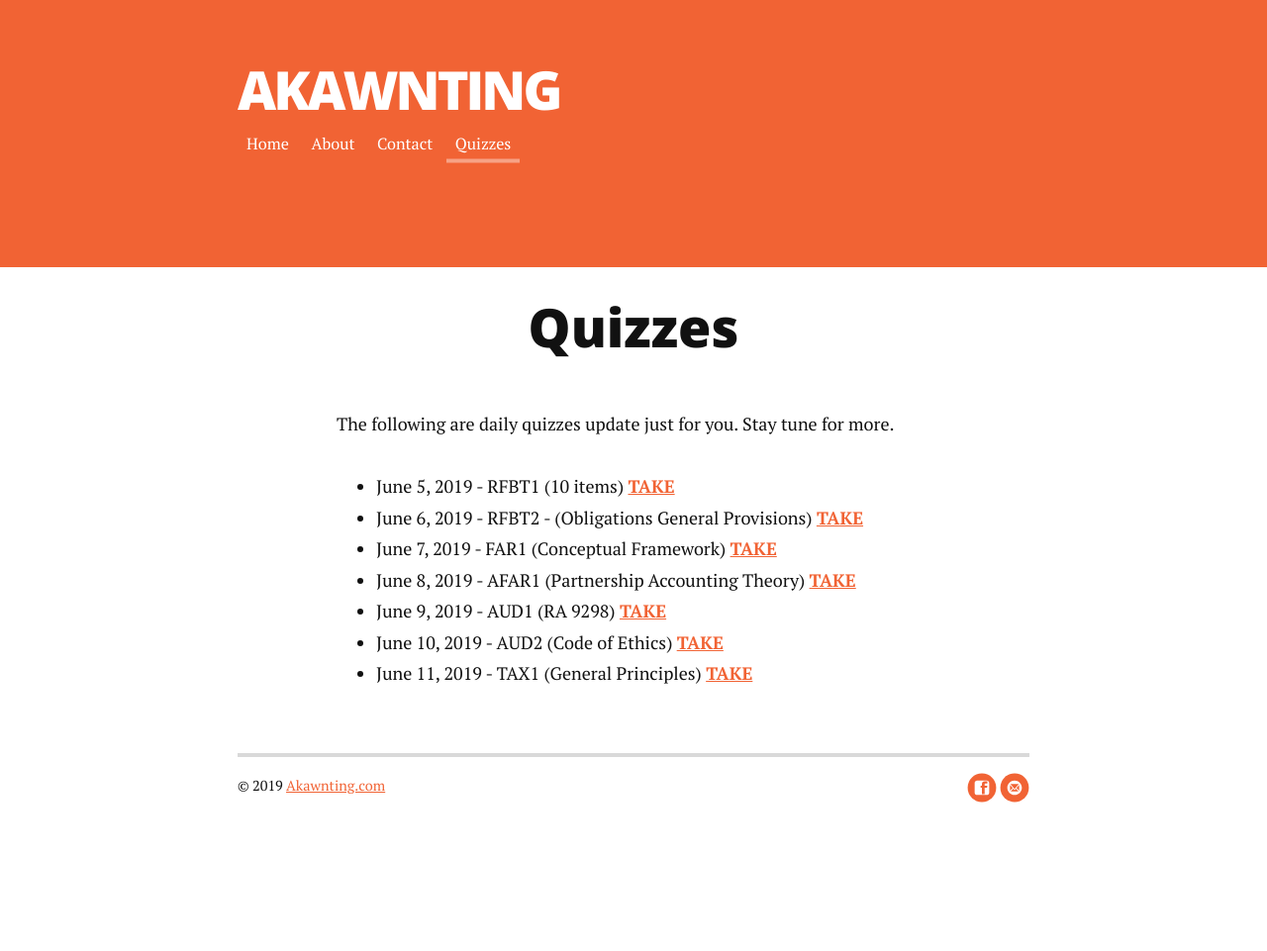
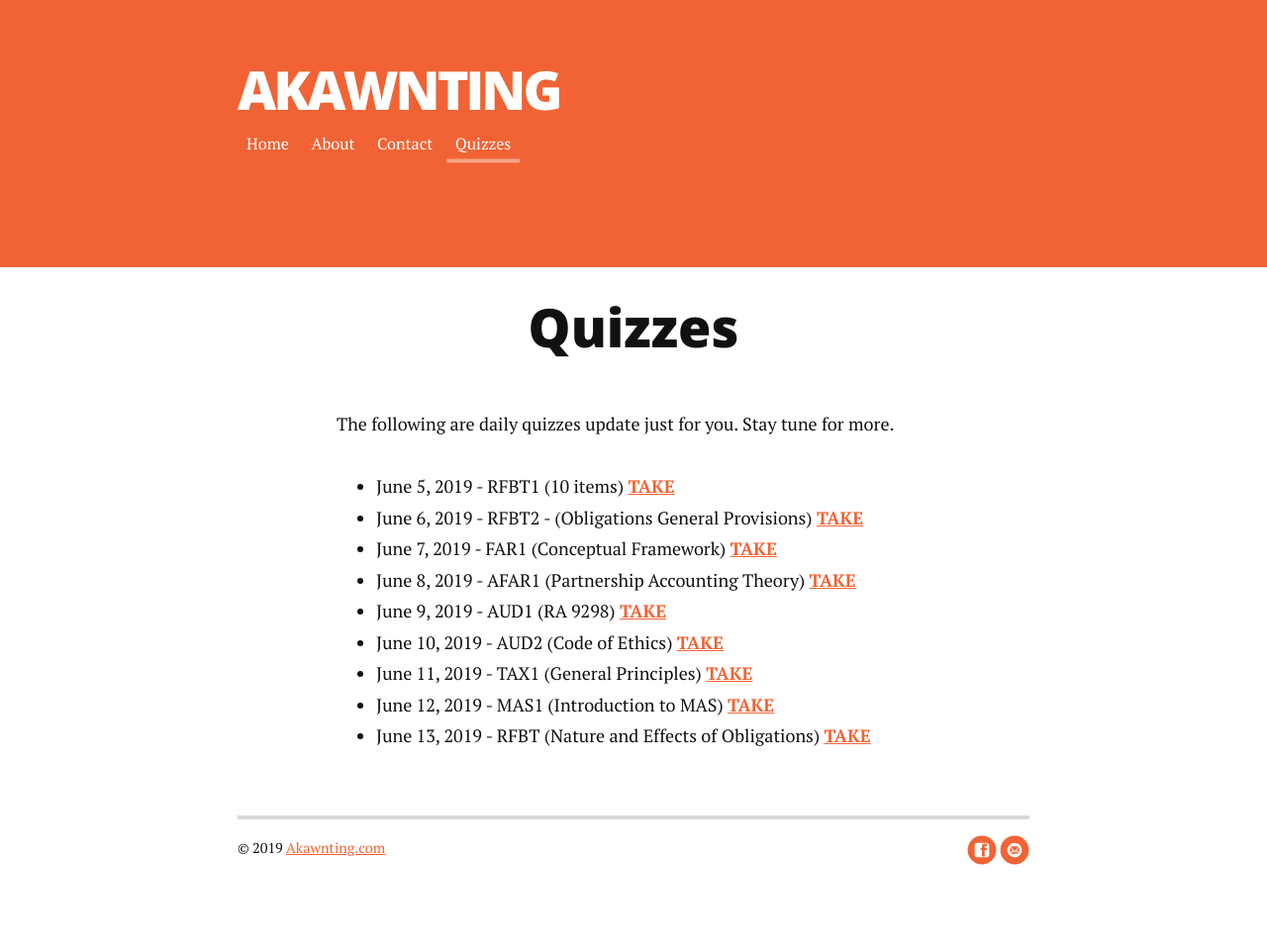
Before and after one commit to crazylynxsystem/akawnting, a Jekyll site: the page built from quizzes.md, in a window 1280 px wide. Shown: the whole page at 99% size. Built offline with Jekyll 4.4.1, drawn with Linux system fonts in a browser that asks for light colours; nearby versions of some CDN libraries; before the commit the page ends 900 px from its top, so only the background shows below that.

Commit message:
update quizzes

```diff
--- a/quizzes.md
+++ b/quizzes.md
@@ -14,5 +14,7 @@ title: Quizzes
 		<li>June 9, 2019 - AUD1 (RA 9298) <a href="https://forms.gle/XSZ7TQiSCm7U5Jxf9" target="_blank"><strong>TAKE</strong></a></li>
 		<li>June 10, 2019 - AUD2 (Code of Ethics) <a href="https://forms.gle/vtfEyLFcgtfkBUVj8" target="_blank"><strong>TAKE</strong></a></li>
 		<li>June 11, 2019 - TAX1 (General Principles) <a href="https://forms.gle/qBBhmek4GAcCxQ7dA" target="_blank"><strong>TAKE</strong></a></li>
+		<li>June 12, 2019 - MAS1 (Introduction to MAS) <a href="https://forms.gle/fRAUxV7jTq7XYAJ86" target="_blank"><strong>TAKE</strong></a></li>
+		<li>June 13, 2019 - RFBT (Nature and Effects of Obligations) <a href="https://forms.gle/2GTrBRrJTXaJWAFA6" target="_blank"><strong>TAKE</strong></a></li>
 	</ul>
 </div>
```
Also changed, not shown: 2 other files.
